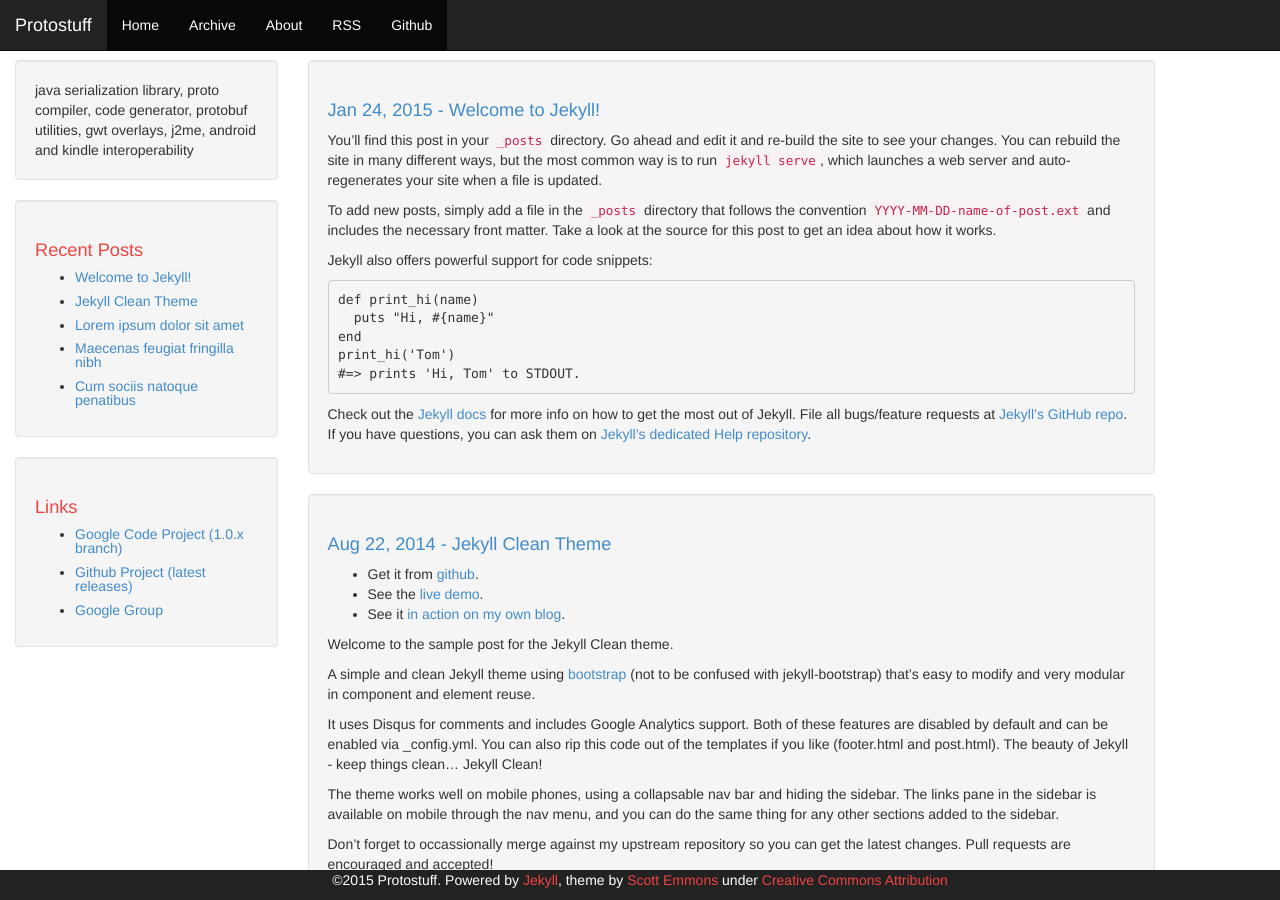
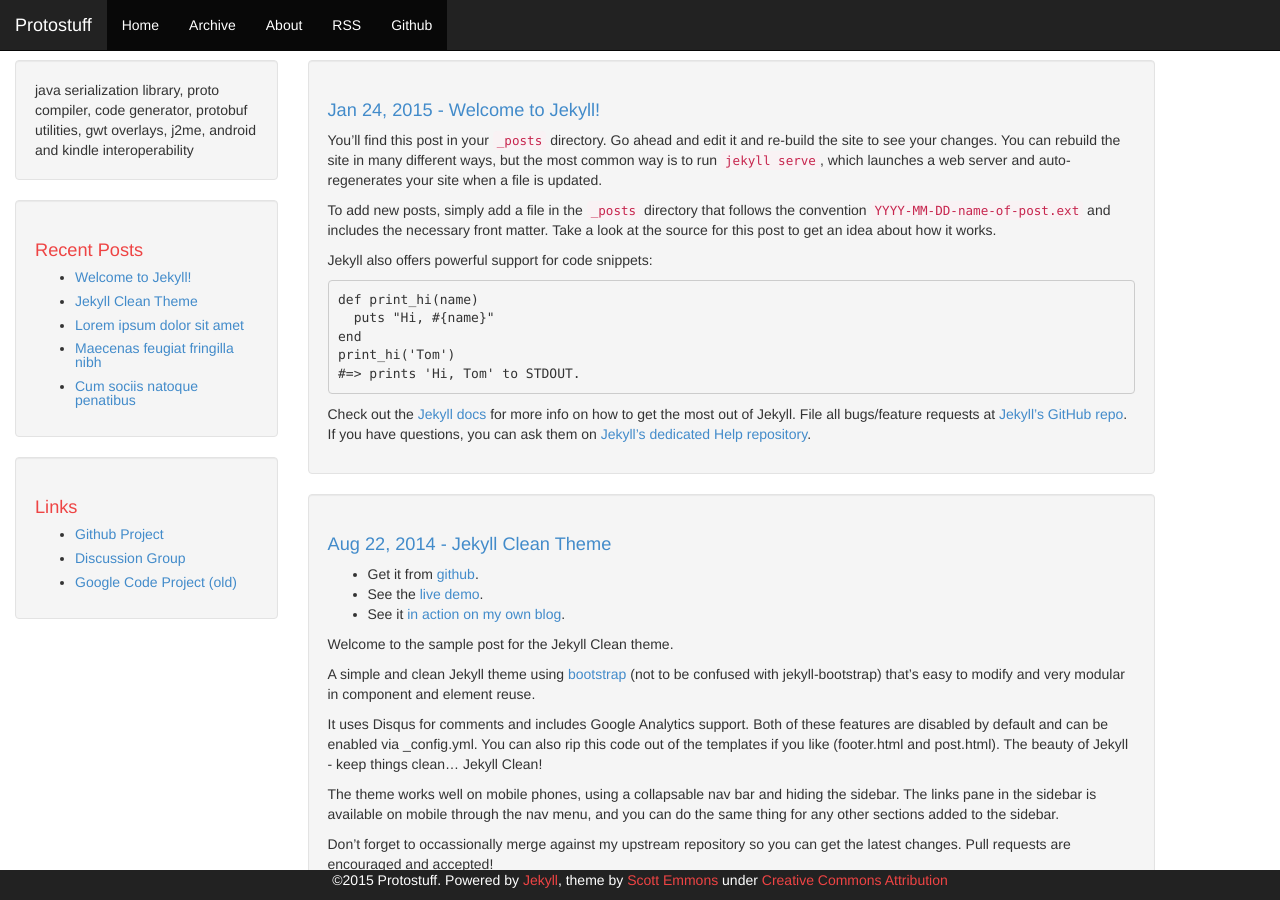
Before and after one commit to protostuff/protostuff.github.io, a Jekyll site: the page built from index.html, in a window 1280 px wide and 900 px high. Built offline with Jekyll 4.4.1, drawn with Linux system fonts in a browser that asks for light colours; Markdown is read by kramdown in place of the engine named in the settings; the list of posts is cut into pages by our own code.

Commit message:
Update links-list.html

```diff
--- a/_includes/links-list.html
+++ b/_includes/links-list.html
@@ -1,6 +1,6 @@
 <h1>Links</h1>
 <ul>
-  <li><a href="https://code.google.com/p/protostuff/">Google Code Project (1.0.x branch)</a></li>
-  <li><a href="https://github.com/protostuff/protostuff">Github Project (latest releases)</a></li>
-  <li><a href="https://groups.google.com/forum/#!forum/protostuff">Google Group</a></li>
+  <li><a href="https://github.com/protostuff/protostuff">Github Project</a></li>
+  <li><a href="https://groups.google.com/forum/#!forum/protostuff">Discussion Group</li>
+  <li><a href="https://code.google.com/p/protostuff/">Google Code Project (old)</a></li>
 </ul>
```
